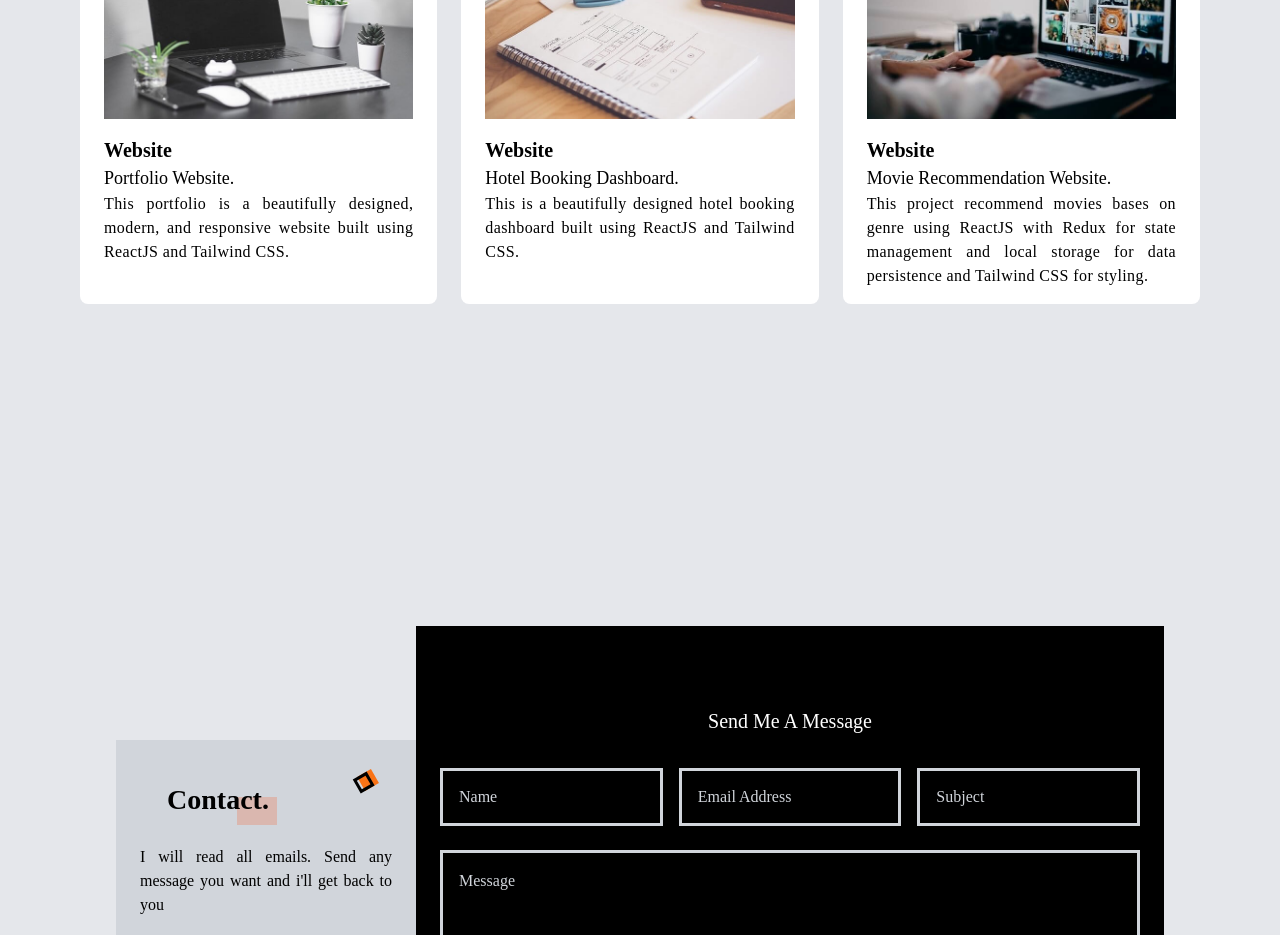
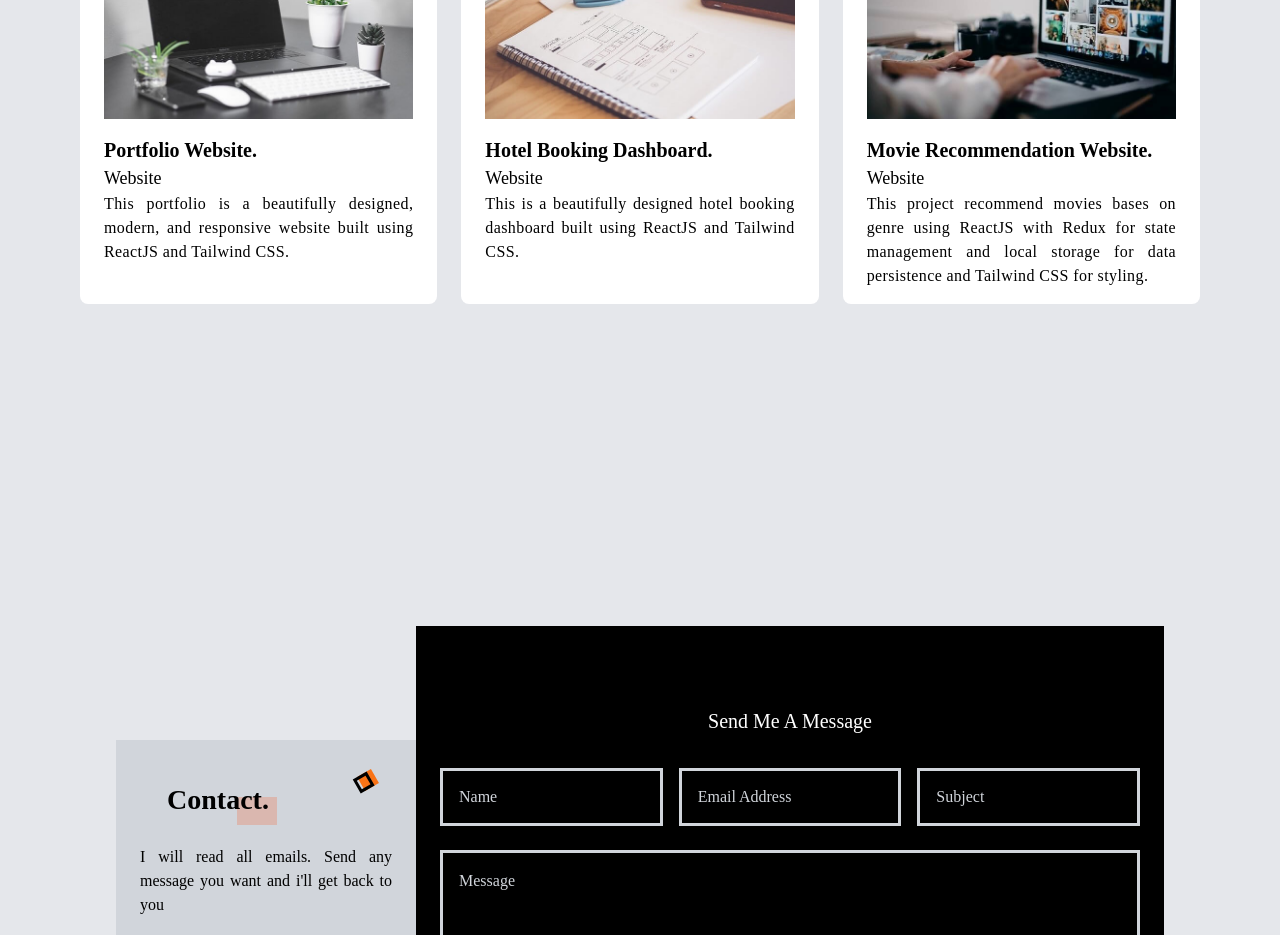
Before and after one commit to Mikun07/New-portfolio, a React (Vite) app: page / in a window 1280 px wide. Shown: the part 2740-3675 px from the top of the page. Built offline with nearby package versions, Linux system fonts and the light colour scheme; a web font is replaced by a local one.

Commit message:
Project Card Fix

```diff
--- a/src/components/Card/ProjectCard.jsx
+++ b/src/components/Card/ProjectCard.jsx
@@ -1,6 +1,6 @@
 import React from "react";
 
-function ProjectCard({Img, Href, Title, SubTitle, Info}) {
+function ProjectCard({ Img, Href, Title, SubTitle, Info }) {
   return (
     <>
       <article className="px-6 py-4 flex flex-col gap-4 bg-white rounded-lg">
@@ -8,20 +8,15 @@ function ProjectCard({Img, Href, Title, SubTitle, Info}) {
           <img src={Img} alt="" className="w-full" />
           <div className=" absolute w-full h-full bg-black/20 flex items-center justify-center -bottom-10 group-hover:bottom-0 opacity-0 group-hover:opacity-100 transition-all duration-300">
             <button className="cursor-pointer text-orange-500 bg-transparent w-[50px] h-[50px] border-2 border-orange-500 rounded-full">
-              <a
-                target="_blank"
-                href={Href}
-              >
+              <a target="_blank" href={Href}>
                 <ion-icon name="logo-github" size="large"></ion-icon>
               </a>
             </button>
           </div>
         </div>
         <div className="">
-          <h2 className=" capitalize font-bold">{Title}</h2>
-          <h3 className="capitalize font-medium">
-            {SubTitle}
-          </h3>
+          <h2 className=" capitalize font-bold">{SubTitle}</h2>
+          <h3 className="capitalize font-medium">{Title}</h3>
 
           <p className="text-justify font-normal leading-6 tracking-wide">
             {Info}
```
